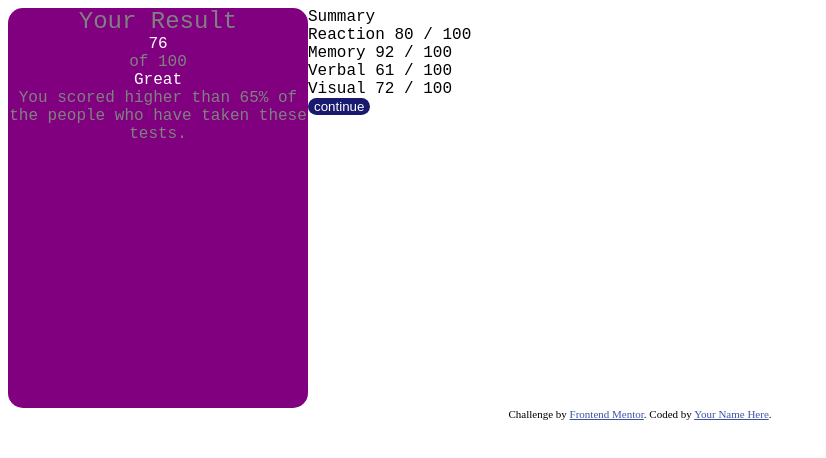
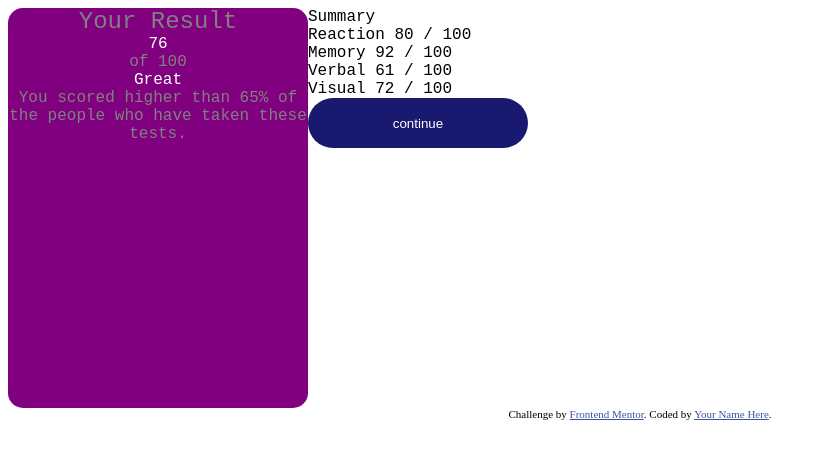
Before and after one commit to jonmejia/learn-css, a plain HTML site: page 91923/results-summary-component-main/index.html in a window 1280 px wide. Shown: the whole page, without its empty margins (0-826 px from the left). Drawn offline with Linux system fonts and the light colour scheme.

Commit message:
some code

```diff
--- a/91923/results-summary-component-main/styles.css
+++ b/91923/results-summary-component-main/styles.css
@@ -29,4 +29,6 @@ flex-wrap:wrap
     border: none;
     color: white;
     border-radius: 30px;
+    width: 220px;
+    height: 50px;
 }
```
